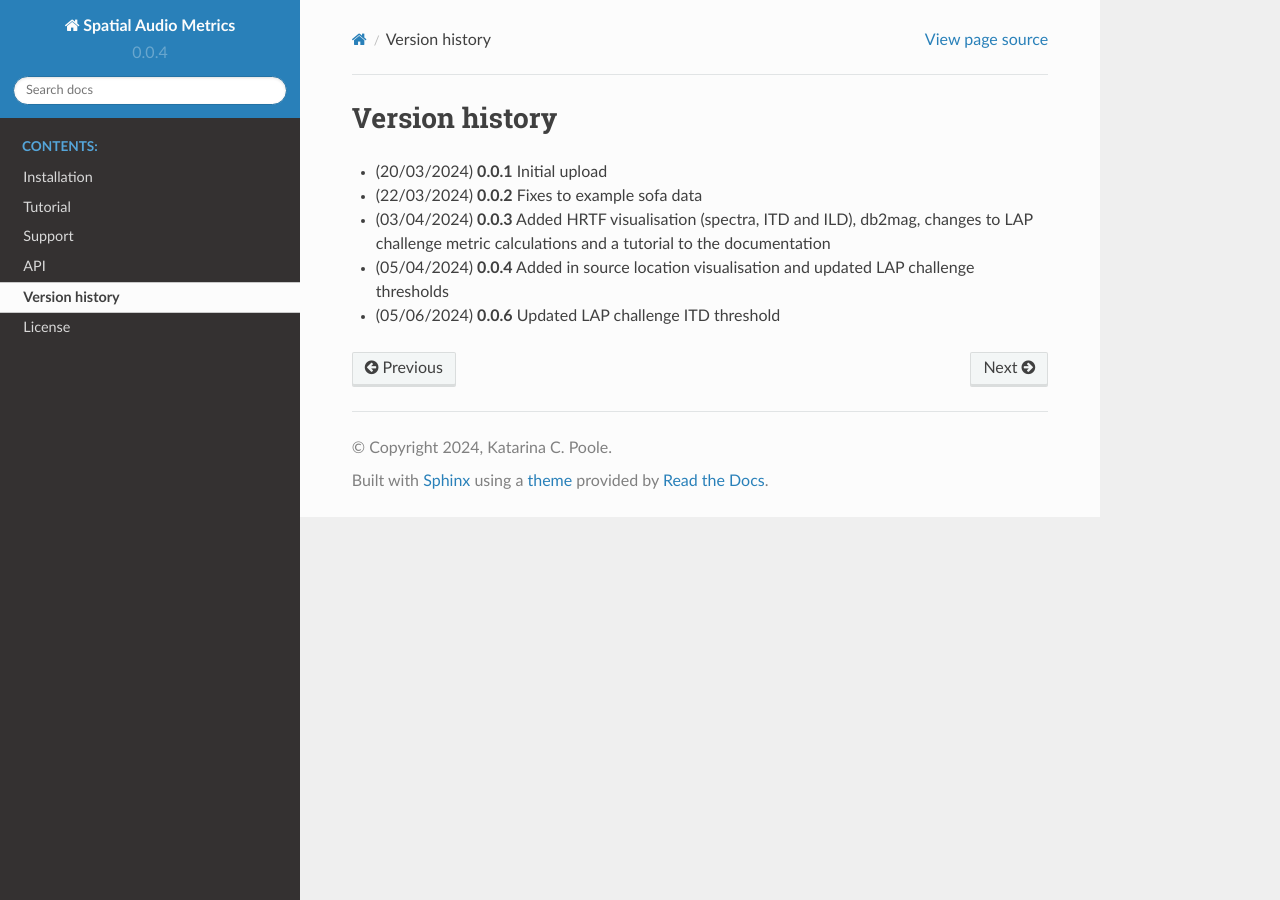
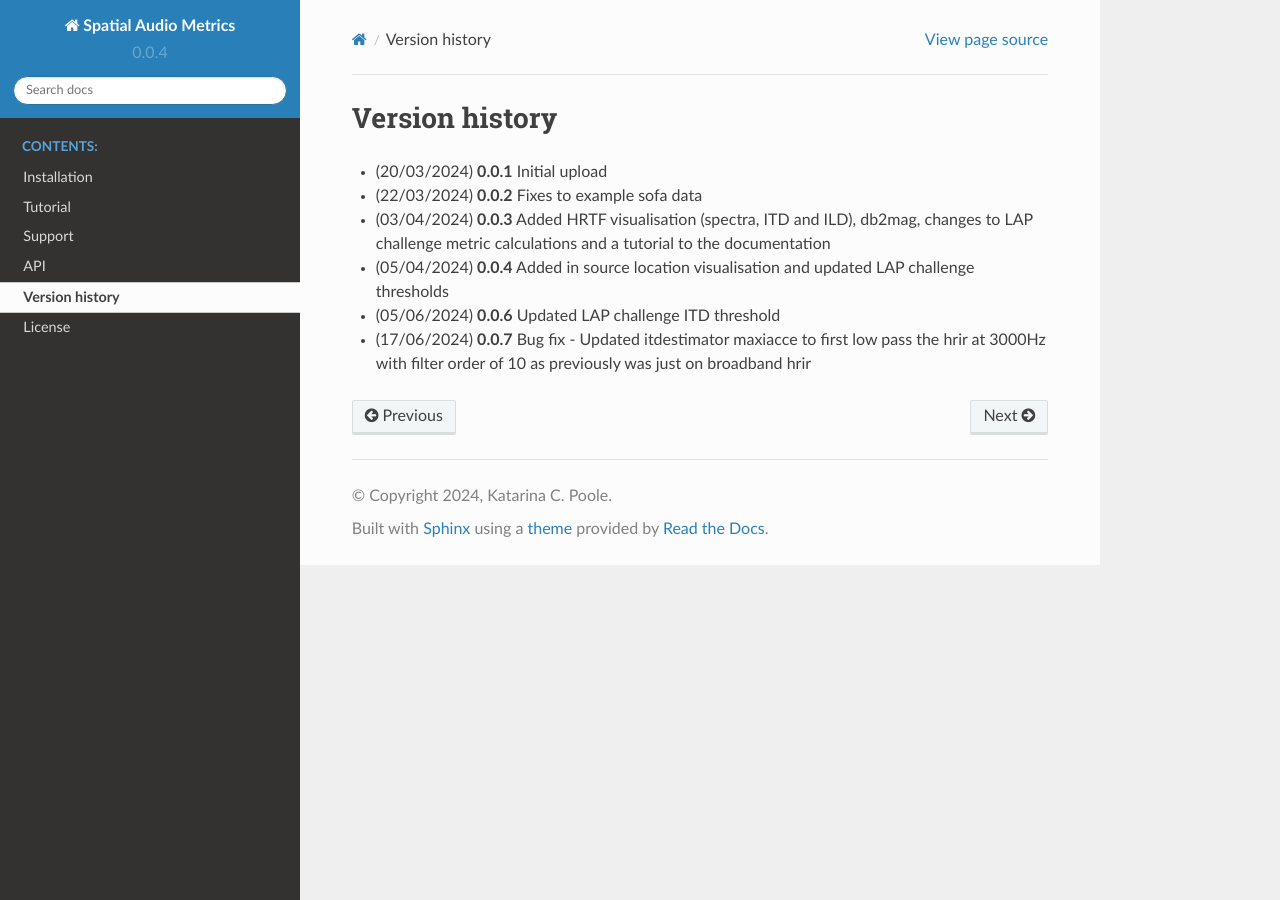
Before and after one commit to Katarina-Poole/Spatial-Audio-Metrics, a Sphinx documentation site: the page built from docs/versionhistory.rst, in a window 1280 px wide. Built offline with Sphinx 7.4.7 and the Read the Docs theme 2.0.0, drawn with Linux system fonts in a browser that asks for light colours.

Commit message:
Updated itdestimator to now low pass hrir before performing cross correlation

```diff
--- a/docs/tutorial.rst
+++ b/docs/tutorial.rst
@@ -36,9 +36,9 @@ For example we can calculate the ILD and ITD at each location as well as pull ou
 
     from spatialaudiometrics import hrtf_metrics as hf
 
-    spectra, freqs, phase   = hrir2hrtf(hrtf1.hrir,hrtf1.fs)
-    ild                     = ild_estimator_rms(hrtf1.hrir)
-    itd_s,itd_samps,maxiacc = itd_estimator_maxiacce(hrtf1.hrir,fs)
+    spectra, freqs, phase   = hf.hrir2hrtf(hrtf1.hrir,hrtf1.fs)
+    ild                     = hf.ild_estimator_rms(hrtf1.hrir)
+    itd_s,itd_samps,maxiacc = hf.itd_estimator_maxiacce(hrtf1.hrir,hrtf1.fs)
 
 
 Visualising HRTF metrics
--- a/docs/versionhistory.rst
+++ b/docs/versionhistory.rst
@@ -6,3 +6,4 @@ Version history
 - (03/04/2024) **0.0.3** Added HRTF visualisation (spectra, ITD and ILD), db2mag, changes to LAP challenge metric calculations and a tutorial to the documentation
 - (05/04/2024) **0.0.4** Added in source location visualisation and updated LAP challenge thresholds
 - (05/06/2024) **0.0.6** Updated LAP challenge ITD threshold
+- (17/06/2024) **0.0.7** Bug fix - Updated itdestimator maxiacce to first low pass the hrir at 3000Hz with filter order of 10 as previously was just on broadband hrir
--- a/pyproject.toml
+++ b/pyproject.toml
@@ -7,7 +7,7 @@ build-backend = "setuptools.build_meta"
 
 [project]
 name = "spatialaudiometrics"
-version = "0.0.6"
+version = "0.0.7"
 
 dependencies = [
 "alabaster>=0.7.16",
```
Also changed, not shown: 4 other files.
